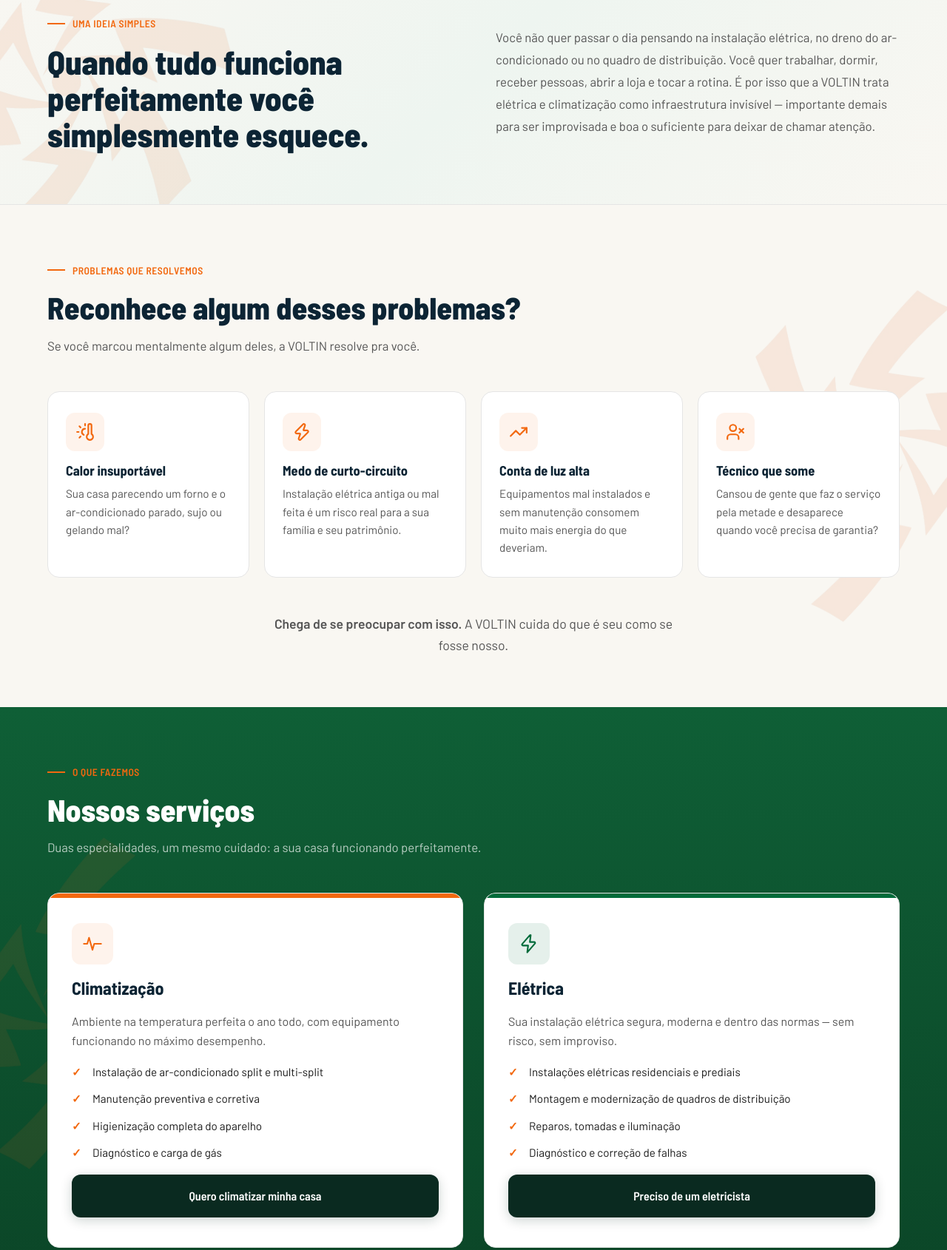
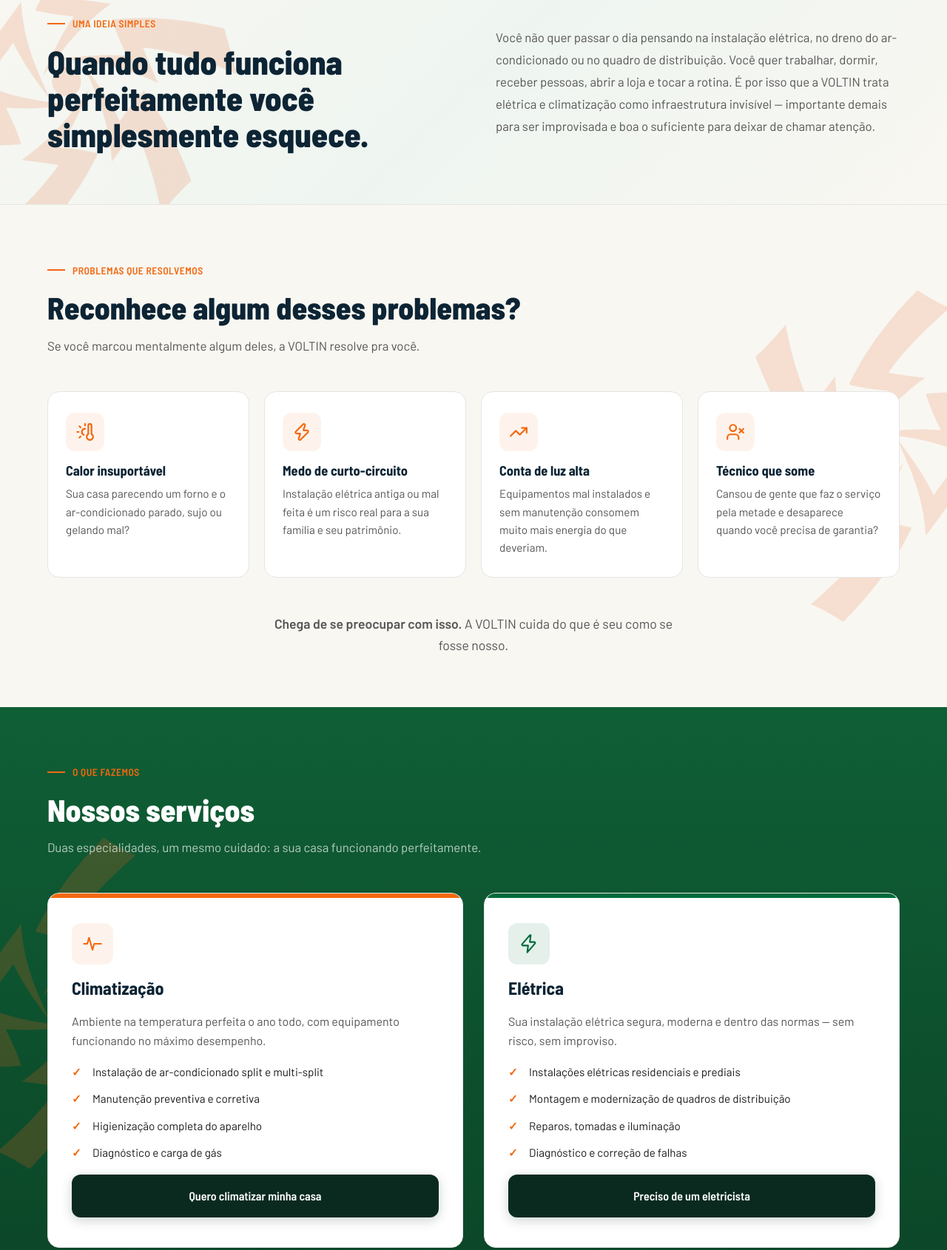
Before and after one commit to cristiancerqueiraads-svg/voltininstituciconal, a plain HTML site: page index.html in a window 1280 px wide. Shown: the part 1105-2795 px from the top of the page at 74% size. Drawn offline with nearby package versions, Linux system fonts and the light colour scheme.

Commit message:
css: aumenta opacidade da marca d'água da logo (0.22 verde, 0.16 demais)

```diff
--- a/css/style.css
+++ b/css/style.css
@@ -397,7 +397,7 @@
   height: 460px;
   background: url('../img/logolaranjafundotransparente.png') no-repeat center center;
   background-size: contain;
-  opacity: 0.10;
+  opacity: 0.22;
   pointer-events: none;
   z-index: 0;
 }
@@ -419,7 +419,7 @@
   height: 460px;
   background: url('../img/logolaranjafundotransparente.png') no-repeat center center;
   background-size: contain;
-  opacity: 0.10;
+  opacity: 0.16;
   pointer-events: none;
   z-index: 0;
 }
```
